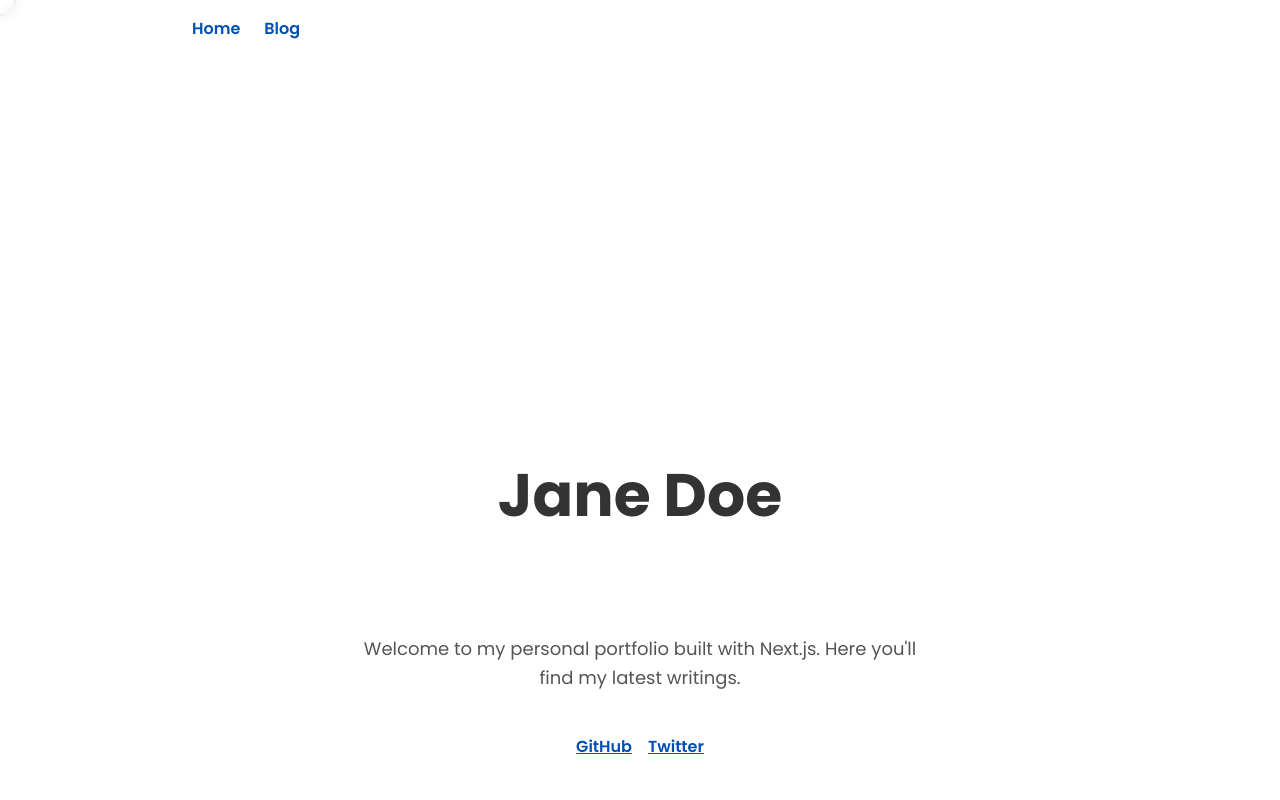
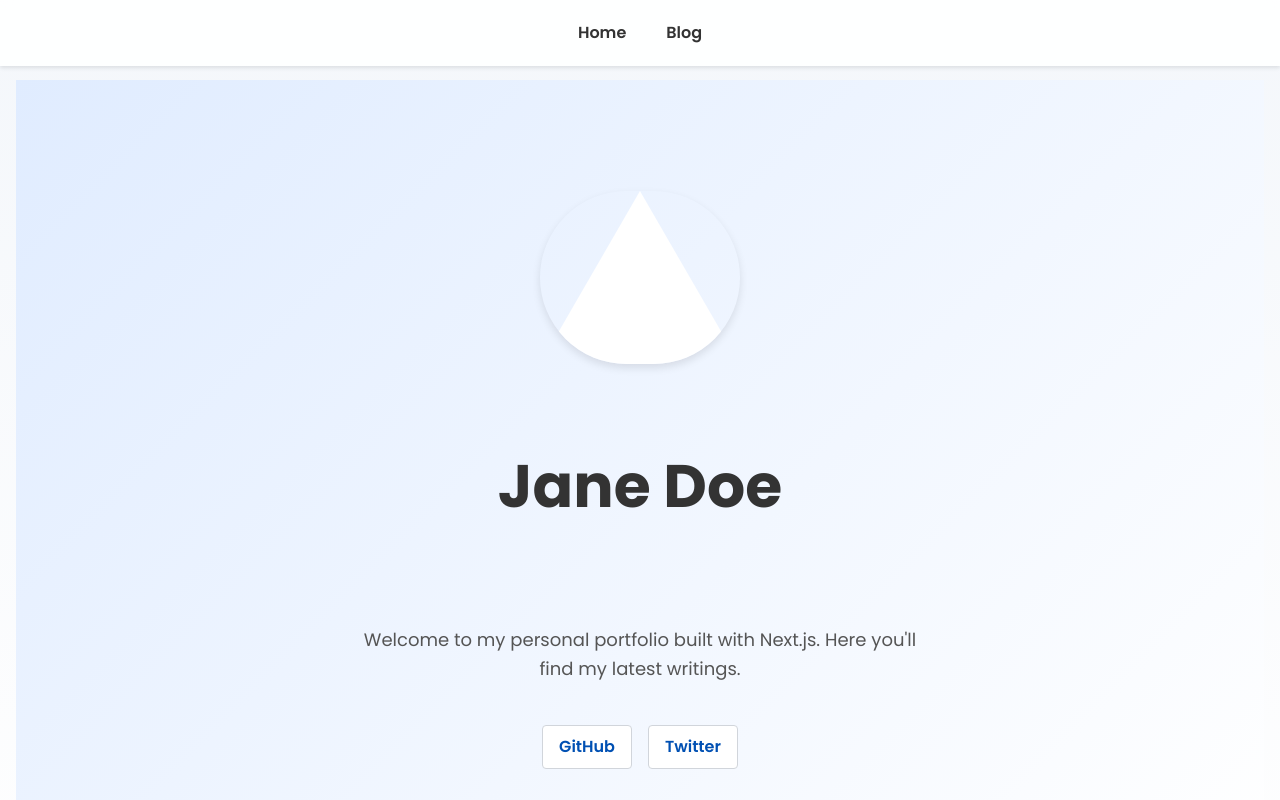
Before and after one commit to phalchanouksa/Portfolio, a Next.js app: page / in a window 1280 px wide. Shown: the top 800 px of the page. Built offline with nearby package versions, Linux system fonts and the light colour scheme.

Commit message:
Refine design and remove custom cursor

```diff
--- a/src/app/blog/[slug]/page.module.css
+++ b/src/app/blog/[slug]/page.module.css
@@ -1,7 +1,8 @@
 .article {
   max-width: 65ch;
   margin: 0 auto;
-  padding: 0 1rem;
+  padding: 0 1rem 2rem;
+  line-height: 1.7;
 }
 
 .title {
--- a/src/app/blog/page.module.css
+++ b/src/app/blog/page.module.css
@@ -14,18 +14,28 @@
   list-style: none;
   padding: 0;
   margin: 0;
+  display: grid;
+  gap: 1rem;
 }
 
 .item {
   display: flex;
   justify-content: space-between;
-  margin-bottom: 1rem;
+  padding: 1rem;
+  border: 1px solid #e5e7eb;
+  border-radius: 0.5rem;
+  background: #fff;
+  box-shadow: 0 2px 4px rgba(0, 0, 0, 0.05);
 }
 
 .link {
   color: #1d4ed8;
+  text-decoration: none;
+  font-weight: 500;
+}
+
+.link:hover {
   text-decoration: underline;
-  font-weight: 500;
 }
 
 .date {
--- a/src/app/globals.css
+++ b/src/app/globals.css
@@ -1,6 +1,5 @@
 
 html { scroll-behavior: smooth; }
-.hide-cursor { cursor: none; }
 :root {
   --background: #fdfdfd;
   --foreground: #333;
--- a/src/app/page.module.css
+++ b/src/app/page.module.css
@@ -7,10 +7,12 @@
   gap: 1.5rem;
   text-align: center;
   padding: 0 1rem;
+  background: linear-gradient(135deg, #e0ecff, #ffffff);
 }
 
 .profile {
   border-radius: 9999px;
+  box-shadow: 0 4px 8px rgba(0, 0, 0, 0.1);
 }
 
 .title {
@@ -36,6 +38,14 @@
   font-weight: 600;
 }
 
-.underline {
-  text-decoration: underline;
+.links a {
+  padding: 0.5rem 1rem;
+  border-radius: 0.25rem;
+  border: 1px solid #d1d5db;
+  background: #fff;
+  transition: background 0.2s ease;
 }
+
+.links a:hover {
+  background: #f3f4f6;
+}
--- a/src/app/page.tsx
+++ b/src/app/page.tsx
@@ -16,8 +16,8 @@ export default function Home() {
         <h1 className={styles.title}>Jane Doe</h1>
         <p className={styles.description}>Welcome to my personal portfolio built with Next.js. Here you&#39;ll find my latest writings.</p>
         <div className={styles.links}>
-          <a href="https://github.com" className={styles.underline}>GitHub</a>
-          <a href="https://twitter.com" className={styles.underline}>Twitter</a>
+          <a href="https://github.com">GitHub</a>
+          <a href="https://twitter.com">Twitter</a>
         </div>
       </motion.section>
     </>
--- a/src/components/Cursor.module.css
+++ /dev/null
@@ -1,11 +0,0 @@
-.cursor {
-  pointer-events: none;
-  position: fixed;
-  top: 0;
-  left: 0;
-  z-index: 50;
-  width: 1.5rem;
-  height: 1.5rem;
-  border: 2px solid #333;
-  border-radius: 9999px;
-}
--- a/src/components/Cursor.tsx
+++ /dev/null
@@ -1,24 +0,0 @@
-'use client';
-import { motion } from 'framer-motion';
-import { useEffect, useState } from 'react';
-import styles from './Cursor.module.css';
-
-export default function Cursor() {
-  const [pos, setPos] = useState({ x: 0, y: 0 });
-
-  useEffect(() => {
-    const move = (e: MouseEvent) => {
-      setPos({ x: e.clientX, y: e.clientY });
-    };
-    window.addEventListener('mousemove', move);
-    return () => window.removeEventListener('mousemove', move);
-  }, []);
-
-  return (
-    <motion.div
-      className={styles.cursor}
-      animate={{ x: pos.x - 12, y: pos.y - 12 }}
-      transition={{ type: 'spring', mass: 0.5 }}
-    />
-  );
-}
--- a/src/components/Layout.module.css
+++ b/src/components/Layout.module.css
@@ -3,7 +3,7 @@
   display: flex;
   flex-direction: column;
   font-family: var(--font-body, sans-serif);
-  background: #fff;
+  background: linear-gradient(180deg, #f4f7fb, #ffffff);
   color: var(--foreground);
 }
 
@@ -12,8 +12,9 @@
   top: 0;
   left: 0;
   right: 0;
-  background: rgba(255, 255, 255, 0.8);
-  backdrop-filter: blur(4px);
+  background: rgba(255, 255, 255, 0.9);
+  backdrop-filter: blur(6px);
+  box-shadow: 0 2px 4px rgba(0, 0, 0, 0.1);
   z-index: 50;
 }
 
@@ -21,9 +22,21 @@
   max-width: 56rem;
   margin: 0 auto;
   display: flex;
+  justify-content: center;
   gap: 1.5rem;
   padding: 1rem;
   font-weight: 600;
+}
+
+.nav a {
+  color: var(--foreground);
+  padding: 0.25rem 0.5rem;
+  border-radius: 0.25rem;
+  transition: background 0.2s ease;
+}
+
+.nav a:hover {
+  background: rgba(0, 0, 0, 0.05);
 }
 
 .main {
@@ -38,4 +51,6 @@
   padding: 1.5rem 0;
   font-size: 0.875rem;
   background: #f3f3f3;
+  margin-top: 2rem;
+  border-top: 1px solid #e5e7eb;
 }
--- a/src/components/Layout.tsx
+++ b/src/components/Layout.tsx
@@ -2,7 +2,6 @@
 import Link from 'next/link';
 import { ReactNode, useEffect, useState } from 'react';
 import { motion } from 'framer-motion';
-import Cursor from './Cursor';
 import styles from './Layout.module.css';
 
 export default function Layout({ children }: { children: ReactNode }) {
@@ -20,8 +19,7 @@ export default function Layout({ children }: { children: ReactNode }) {
   }, []);
 
   return (
-    <div className={`${styles.container} hide-cursor`}>
-      <Cursor />
+    <div className={styles.container}>
       <motion.header
         className={styles.header}
         animate={{ y: showNav ? 0 : '-100%' }}
```
